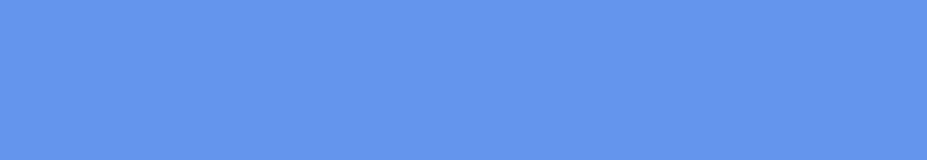
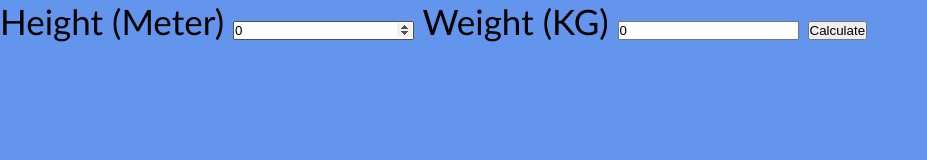
Before and after one commit to manjinder-singh-johal/bmi-calculator, a plain HTML site: page index.html in a window 1280 px wide. Shown: the whole page, without its empty margins (0-927 px from the left). Drawn offline with Linux system fonts and the light colour scheme.

Commit message:
added HTML structure

```diff
--- a/index.html
+++ b/index.html
@@ -8,7 +8,14 @@
 </head>
 <body>
     <div class="container">
+        <label for="height">Height (Meter)</label>
+        <input type="number" id="height" name="height" value="0" />
+        <label for="weight">Weight (KG)</label>
+        <input type="number" id="weight" name="weight" value="0" />
 
+        <button id="calculate" onclick="calculate()">Calculate</button>
+
+        <div id="output"></div>
     </div>
 </body>
 <script src="script.js"></script>
--- a/styles.css
+++ b/styles.css
@@ -1,6 +1,11 @@
 * {
     padding: 0;
+    margin: 0;
+
+}
+
+body {
     background-color: cornflowerblue;
-    margin: 0;
+    font-size: 35px;
     font-family: 'Gill Sans', 'Gill Sans MT', Calibri, 'Trebuchet MS', sans-serif;
 }
```
